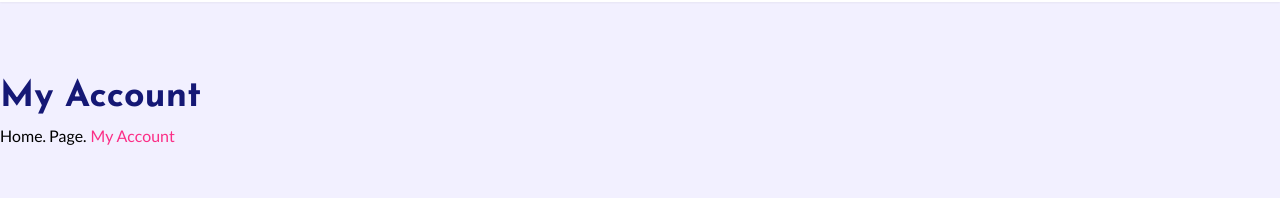
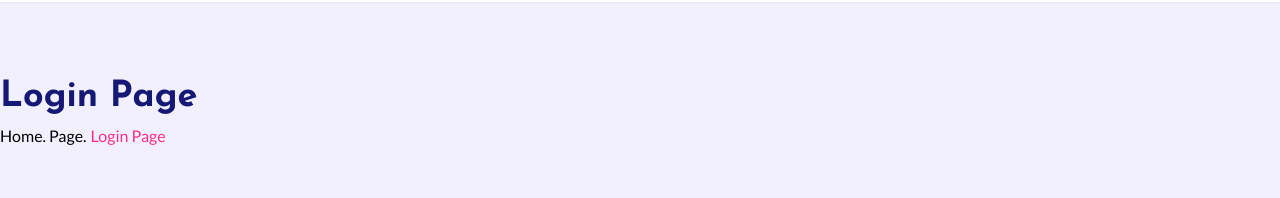
Before and after one commit to shahidulislam-dev/Hecto-Ecommerce-Raact, a React (Vite) app: page / in a window 1280 px wide. Shown: the part 122-320 px from the top of the page. Built offline with nearby package versions, Linux system fonts and the light colour scheme; no server answers.

Commit message:
Some Updates

```diff
--- a/src/App.jsx
+++ b/src/App.jsx
@@ -28,7 +28,7 @@ function App() {
   });
   let ecommerceRouter = createBrowserRouter(createRoutesFromElements(
     <Route element={<RootLayout/>}>
-      <Route path='/' element={user ? <Navigate to="/sign-up"/> : <AccountPage/>}/>
+      <Route path='/' element={user ? <Navigate to="/home"/> : <AccountPage/>}/>
       <Route path='/home' element={<HomePage/>}/>
       <Route path='/account' element={<AccountPage/>}/>
       <Route path='/sign-up' element={<SignUp/>}/>
--- a/src/Components/MyAccount/LoginForm.jsx
+++ b/src/Components/MyAccount/LoginForm.jsx
@@ -63,7 +63,7 @@ const handleLogin = async (e) => {
 
   return (
     <>
-      <Banner title="My Account" name="My Account" />
+      <Banner title="Login Page" name="Login Page" />
       <section className="pt-28 pb-20">
         <div className="container mx-auto">
           <div className="">
--- a/src/Components/MyAccount/SignUp.jsx
+++ b/src/Components/MyAccount/SignUp.jsx
@@ -60,7 +60,7 @@ const SignUp = () => {
 
   return (
     <>
-      <Banner title="My Account" name="My Account" />
+      <Banner title="Ragistration Page" name="Ragistration Page" />
       <section className="pt-28 pb-20">
         <div className="container mx-auto">
           <form onSubmit={handleSignUp}>
```
